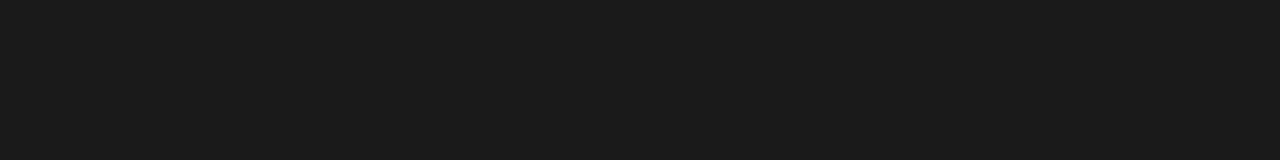
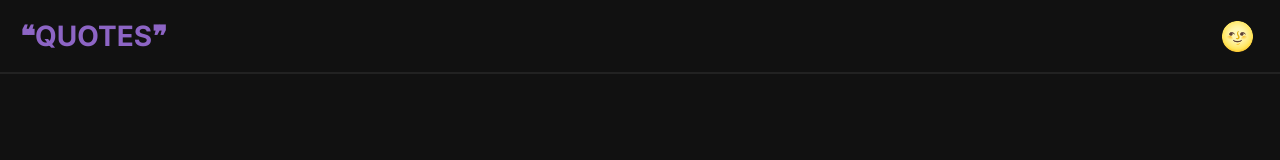
Before and after one commit to chuchrahimanshu/quotes.github.io, a plain HTML site: page index.html in a window 1280 px wide. Drawn offline with Linux system fonts and the light colour scheme.

Commit message:
Create Header Section and Implement Toggle Theme Functionality

```diff
--- a/index.html
+++ b/index.html
@@ -12,6 +12,12 @@
     <link rel="stylesheet" href="style.css" />
   </head>
   <body>
+    <header>
+      <div class="container">
+        <h1 class="pointer">❝QUOTES❞</h1>
+        <p class="pointer" id="theme-btn" title="Change Theme">🌝</p>
+      </div>
+    </header>
     <script src="script.js"></script>
   </body>
 </html>
--- a/script.js
+++ b/script.js
@@ -0,0 +1,38 @@
+// THEME FUNCTIONALITY IMPLEMENTATION
+const themeButton = document.getElementById("theme-btn");
+
+function handleThemeToggle() {
+  const DARK_MODE = "🌝";
+  const LIGHT_MODE = "🌚";
+  const DARK_BACKGROUND = "#111111";
+  const LIGHT_BACKGROUND = "#eeeeee";
+  const DARK_TEXT = "#FFFFFF";
+  const LIGHT_TEXT = "#000000";
+  const DARK_OVERLAY = "#222222";
+  const LIGHT_OVERLAY = "#cccccc";
+
+  const currentTheme = themeButton.textContent;
+
+  if (currentTheme == DARK_MODE) {
+    themeButton.textContent = LIGHT_MODE;
+    document.documentElement.style.setProperty(
+      "--background-color",
+      LIGHT_BACKGROUND
+    );
+    document.documentElement.style.setProperty(
+      "--overlay-color",
+      LIGHT_OVERLAY
+    );
+    document.documentElement.style.setProperty("--text-color", LIGHT_TEXT);
+  } else {
+    themeButton.textContent = DARK_MODE;
+    document.documentElement.style.setProperty(
+      "--background-color",
+      DARK_BACKGROUND
+    );
+    document.documentElement.style.setProperty("--overlay-color", DARK_OVERLAY);
+    document.documentElement.style.setProperty("--text-color", DARK_TEXT);
+  }
+}
+
+themeButton.addEventListener("click", handleThemeToggle);
--- a/style.css
+++ b/style.css
@@ -1,14 +1,65 @@
+/* VARIABLES */
+:root {
+  --background-color: #111111;
+  --overlay-color: #222222;
+  --text-color: #ffffff;
+  --accent-color: #8d65c5;
+  --primary-font-family: Inter;
+  --font-size: 16px;
+}
+
+/* GLOBAL STYLES */
 * {
   margin: 0;
   padding: 0;
   box-sizing: border-box;
-  font-family: Inter;
+  font-family: var(--primary-font-family);
 }
 
 html,
 body {
   height: 100%;
   width: 100%;
-  background-color: #1a1a1a;
-  color: #ffffff;
+  background-color: var(--background-color);
+  color: var(--text-color);
+  font-size: var(--font-size);
 }
+
+.container {
+  max-width: 1360px;
+  margin: auto;
+  padding: 20px;
+}
+
+/* HEADER SECTION */
+header {
+  border-bottom: 2px solid var(--overlay-color);
+}
+
+header div {
+  display: flex;
+  align-items: center;
+  justify-content: space-between;
+  height: 72px;
+}
+
+header h1,
+p {
+  color: var(--accent-color);
+  font-size: 28px;
+}
+
+#theme-btn {
+  user-select: none;
+  padding: 5px;
+  border-radius: 10px;
+}
+
+#theme-btn:hover {
+  background-color: var(--overlay-color);
+}
+
+/* UTILITY CLASSES */
+.pointer {
+  cursor: pointer;
+}
```
